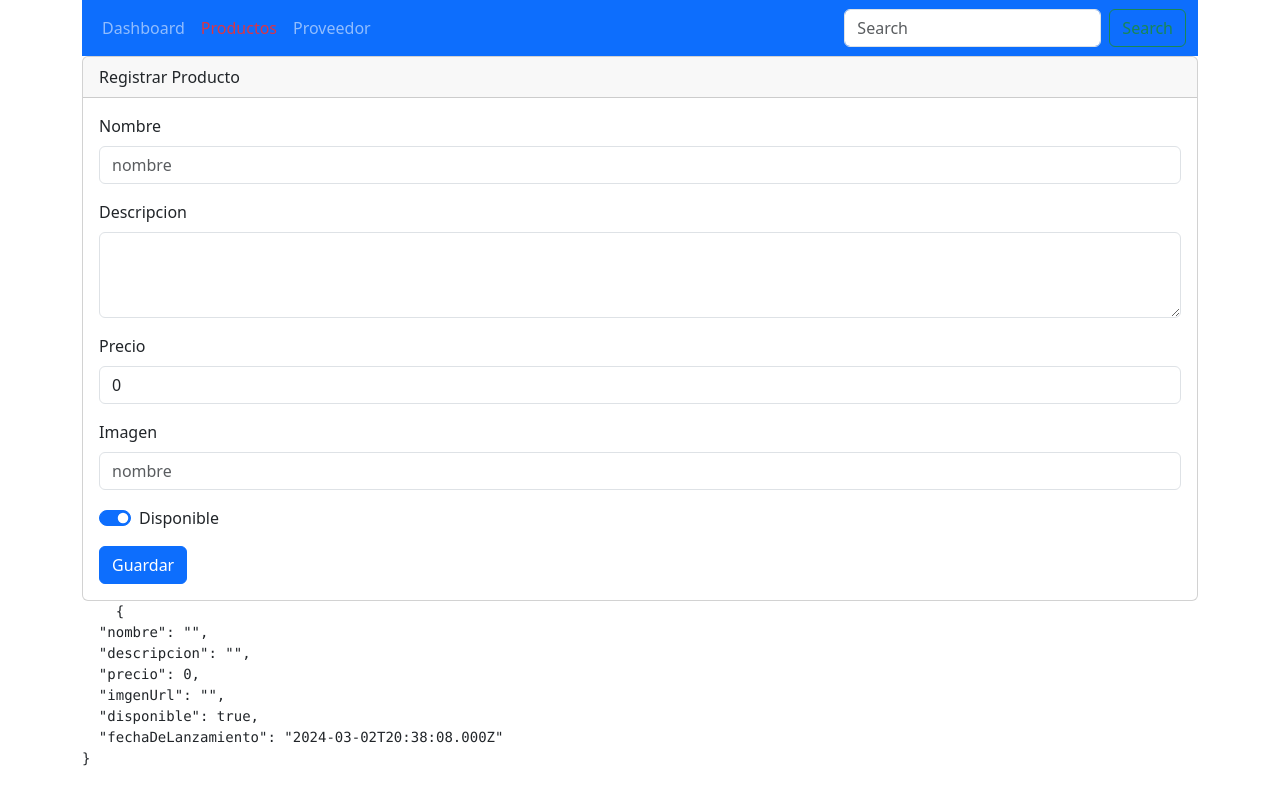
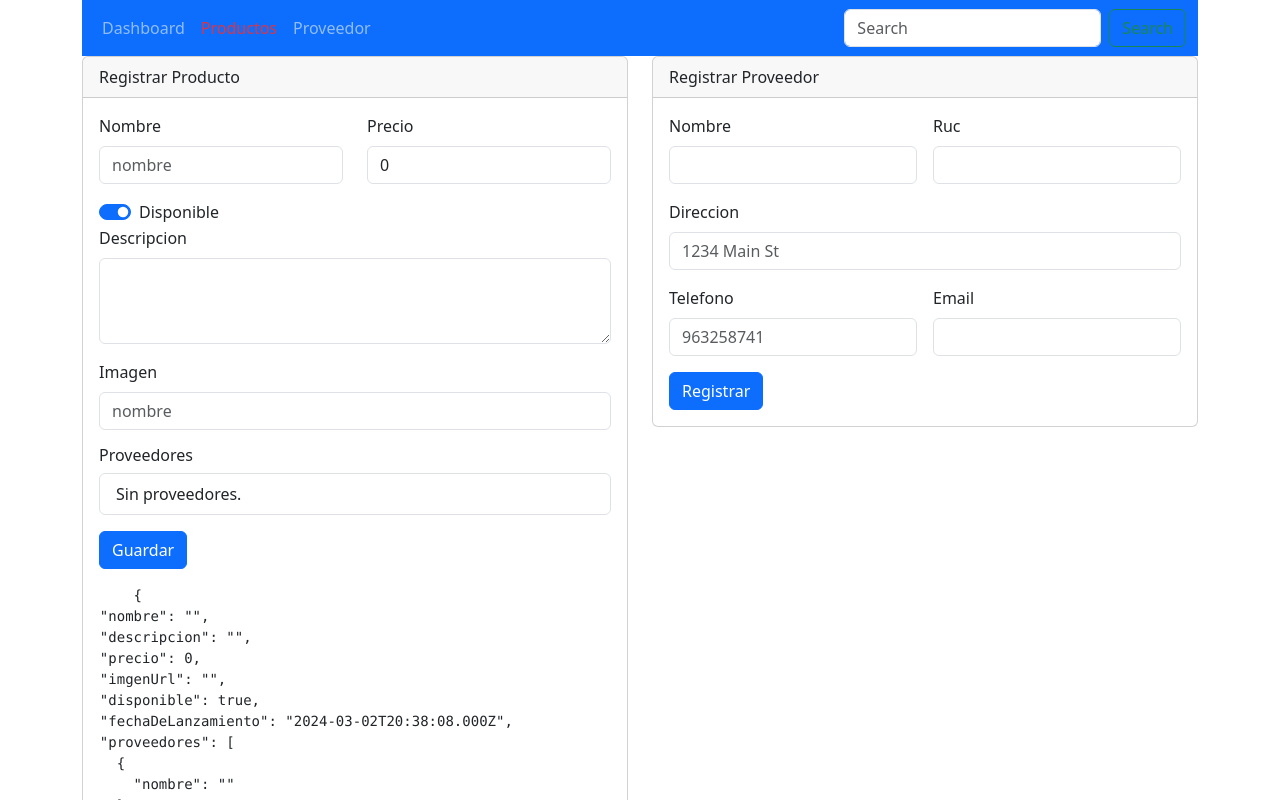
Before and after one commit to ferd9/tiendita-frontend, an Angular app: page /admin/producto in a window 1280 px wide. Shown: the top 800 px of the page. Built offline with nearby package versions, Linux system fonts and the light colour scheme.

Commit message:
modificadiones al proceso de registar un producto.

```diff
--- a/src/app/admin/producto/producto.component.html
+++ b/src/app/admin/producto/producto.component.html
@@ -1,10 +1,15 @@
+<div class="row">
+
+<div class="col-6">
 <div class="card">
   <div class="card-header">
     Registrar Producto
   </div>
   <div class="card-body">
     <form [formGroup]="formProducto" (ngSubmit)="registrarProducto()">
-      <div class="mb-3">
+      <div class="row">
+
+        <div class="col-6 mb-3">
           <label for="exampleFormControlInput1" class="form-label">Nombre</label>
           <input type="text" class="form-control"
            id="exampleFormControlInput1"
@@ -12,16 +17,7 @@
            name="nombre"
            placeholder="nombre">
         </div>
-      <div class="mb-3">
-        <label for="exampleFormControlTextarea1" class="form-label">Descripcion</label>
-        <textarea
-        class="form-control"
-        id="exampleFormControlTextarea1"
-        formControlName="descripcion"
-        name="descripcion"
-        rows="3"></textarea>
-      </div>
-      <div class="mb-3">
+        <div class="col-6 mb-3">
           <label for="exampleFormControlInput1" class="form-label">Precio</label>
           <input type="number"
           class="form-control"
@@ -31,15 +27,6 @@
            name="precio"
            placeholder="0.00">
         </div>
-      <div class="mb-3">
-        <label for="exampleFormControlInput1" class="form-label">Imagen</label>
-        <input
-        type="text"
-        class="form-control"
-        id="exampleFormControlInput1"
-        formControlName="imgenUrl"
-        name="imgenUrl"
-        placeholder="nombre">
       </div>
       <div class="form-check form-switch">
         <input
@@ -51,6 +38,26 @@
         <label class="form-check-label" for="flexSwitchCheckDefault">Disponible</label>
       </div>
       <div class="mb-3">
+        <label for="exampleFormControlTextarea1" class="form-label">Descripcion</label>
+        <textarea
+        class="form-control"
+        id="exampleFormControlTextarea1"
+        formControlName="descripcion"
+        name="descripcion"
+        rows="3"></textarea>
+      </div>
+
+      <div class="mb-3">
+        <label for="exampleFormControlInput1" class="form-label">Imagen</label>
+        <input
+        type="text"
+        class="form-control"
+        id="exampleFormControlInput1"
+        formControlName="imgenUrl"
+        name="imgenUrl"
+        placeholder="nombre">
+      </div>
+      <div class="mb-3">
         <input
         type="hidden"
         class="form-control"
@@ -59,16 +66,23 @@
         name="fechaDeLanzamiento"
         placeholder="nombre">
       </div>
+    <div class="mb-3">
+       <h6>Proveedores</h6>
+      <ul class="list-group">
+        @for (proveedor of proveedores; track $index) {
+          <li class="list-group-item d-flex justify-content-between align-items-center">
+            {{proveedor.nombre}}
+            <span class="badge bg-primary rounded-pill">14</span>
+          </li>
+        }@empty {
+          <li class="list-group-item d-flex justify-content-between align-items-center">
+            Sin proveedores.
+          </li>
+        }
+      </ul>
+
+      </div>
      <!-- <div class="mb-3">
-        <label for="exampleFormControlInput1" class="form-label">Categorias</label>
-        <select class="form-select" size="3" aria-label="size 3 select example">
-          <option selected>Open this select menu</option>
-          <option value="1">One</option>
-          <option value="2">Two</option>
-          <option value="3">Three</option>
-        </select>
-      </div>
-      <div class="mb-3">
         <label for="exampleFormControlInput1" class="form-label">Proveedores</label>
         <select class="form-select" size="3" aria-label="size 3 select example">
           <option selected>Open this select menu</option>
@@ -89,7 +103,8 @@
       <button type="submit" class="btn btn-primary">Guardar</button>
     </form>
   </div>
-</div>
+
+
   <div class="col-12">
     <pre>
       {{formProducto.value | json}}
@@ -105,3 +120,12 @@
       Es Valido: {{countNuevos}}
      </pre>
   </div>
+
+</div>
+</div>
+
+<div class="col-6">
+  <app-proveedor (onNewProveedor)="agregarProveedor($event)"></app-proveedor>
+</div>
+
+</div>
--- a/src/app/admin/producto/producto.component.ts
+++ b/src/app/admin/producto/producto.component.ts
@@ -2,11 +2,13 @@ import { CommonModule } from '@angular/common';
 import { ChangeDetectorRef, Component, inject } from '@angular/core';
 import { FormBuilder, FormGroup, ReactiveFormsModule, Validators } from '@angular/forms';
 import { ProductoService } from '../../services/producto.service';
+import { Categoria, Proveedores, Tag } from '../interfaces/tienda.interfaces';
+import { ProveedorComponent } from '../proveedor/proveedor.component';
 
 @Component({
   selector: 'app-producto',
   standalone: true,
-  imports: [CommonModule, ReactiveFormsModule],
+  imports: [CommonModule, ReactiveFormsModule, ProveedorComponent],
   templateUrl: './producto.component.html',
   styleUrl: './producto.component.css'
 })
@@ -18,6 +20,10 @@ export class ProductoComponent {
 
   public countNuevos:number = 0;
 
+  public proveedores: Proveedores[] = [];
+  public categoria: Categoria[] = [];
+  public tag: Tag[] = [];
+
   //constructor(private changeDetector: ChangeDetectorRef){}
 
   public formProducto: FormGroup = this.fb.group({
@@ -26,7 +32,12 @@ export class ProductoComponent {
     'precio': [0.0, [Validators.min(0),Validators.required]],
     'imgenUrl': [''],
     'disponible':[true],
-    'fechaDeLanzamiento':[new Date,[Validators.required]]
+    'fechaDeLanzamiento':[new Date,[Validators.required]],
+    'proveedores': this.fb.array([
+      this.fb.group({
+        'nombre': ['']
+      })
+    ])
   });
 
  registrarProducto(){
@@ -55,4 +66,9 @@ export class ProductoComponent {
     }
 
   }
+
+
+  agregarProveedor($event: Proveedores) {
+    this.proveedores.push($event);
+  }
 }
--- a/src/app/admin/proveedor/proveedor.component.html
+++ b/src/app/admin/proveedor/proveedor.component.html
@@ -1 +1,57 @@
-<p>proveedor works!</p>
+
+<div class="card">
+  <div class="card-header">
+    Registrar Proveedor
+  </div>
+  <div class="card-body">
+
+    <form [formGroup]="formProveedor" (ngSubmit)="agregarProveedor()" class="row g-3">
+      <div class="col-md-6">
+        <label for="inputEmail4" class="form-label">Nombre</label>
+        <input
+        type="text"
+        formControlName="nombre"
+        name="nombre"
+        class="form-control"
+        id="inputEmail4">
+      </div>
+      <div class="col-md-6">
+        <label for="inputPassword4" class="form-label">Ruc</label>
+        <input type="text"
+        class="form-control"
+        formControlName="ruc"
+        name="ruc"
+        id="inputPassword4">
+      </div>
+      <div class="col-12">
+        <label for="inputAddress" class="form-label">Direccion</label>
+        <input type="text"
+        class="form-control"
+        formControlName="direccion"
+        name="direccion"
+        id="inputAddress"
+        placeholder="1234 Main St">
+      </div>
+      <div class="col-md-6">
+        <label for="inputAddress2" class="form-label">Telefono</label>
+        <input type="text"
+        class="form-control"
+        formControlName="telefono"
+        name="telefono"
+        id="inputAddress2"
+        placeholder="963258741">
+      </div>
+      <div class="col-md-6">
+        <label for="inputCity" class="form-label">Email</label>
+        <input type="text"
+        class="form-control"
+        formControlName="email"
+        name="email"
+         id="inputCity">
+      </div>
+      <div class="col-12">
+        <button type="submit" class="btn btn-primary">Registrar</button>
+      </div>
+    </form>
+  </div>
+</div>
--- a/src/app/admin/proveedor/proveedor.component.ts
+++ b/src/app/admin/proveedor/proveedor.component.ts
@@ -1,12 +1,42 @@
-import { Component } from '@angular/core';
+import { Component, EventEmitter, Output, inject } from '@angular/core';
+import { Proveedores } from '../interfaces/tienda.interfaces';
+import { FormBuilder, FormGroup, ReactiveFormsModule, Validators } from '@angular/forms';
 
 @Component({
   selector: 'app-proveedor',
   standalone: true,
-  imports: [],
+  imports: [ReactiveFormsModule],
   templateUrl: './proveedor.component.html',
   styleUrl: './proveedor.component.css'
 })
 export class ProveedorComponent {
 
+  public newProveedor?: Proveedores;
+  private fb = inject(FormBuilder);
+  public formProveedor: FormGroup = this.fb.group({
+    'nombre': ['',[Validators.required, Validators.minLength(3)]],
+    'direccion': [''],
+    'ruc': ['', [Validators.required]],
+    'email': ['', [Validators.email]],
+    'telefono': ['']
+  });
+
+  @Output()
+  public onNewProveedor: EventEmitter<Proveedores> = new EventEmitter();
+
+
+  agregarProveedor(){
+    //this.onNewProveedor.emit(this.newProveedor);
+    console.log("Formulario valido: ",this.formProveedor.valid)
+    console.log(this.formProveedor.value);
+    if(this.formProveedor.valid){
+      this.newProveedor = {...this.formProveedor.value};
+      this.formProveedor.markAllAsTouched();
+      this.formProveedor.reset();
+      this.onNewProveedor.emit(this.newProveedor);
+      console.log(this.newProveedor);
+    }
+  }
+
+
 }
```
Lines whose indentation alone changed are shown as unchanged.
